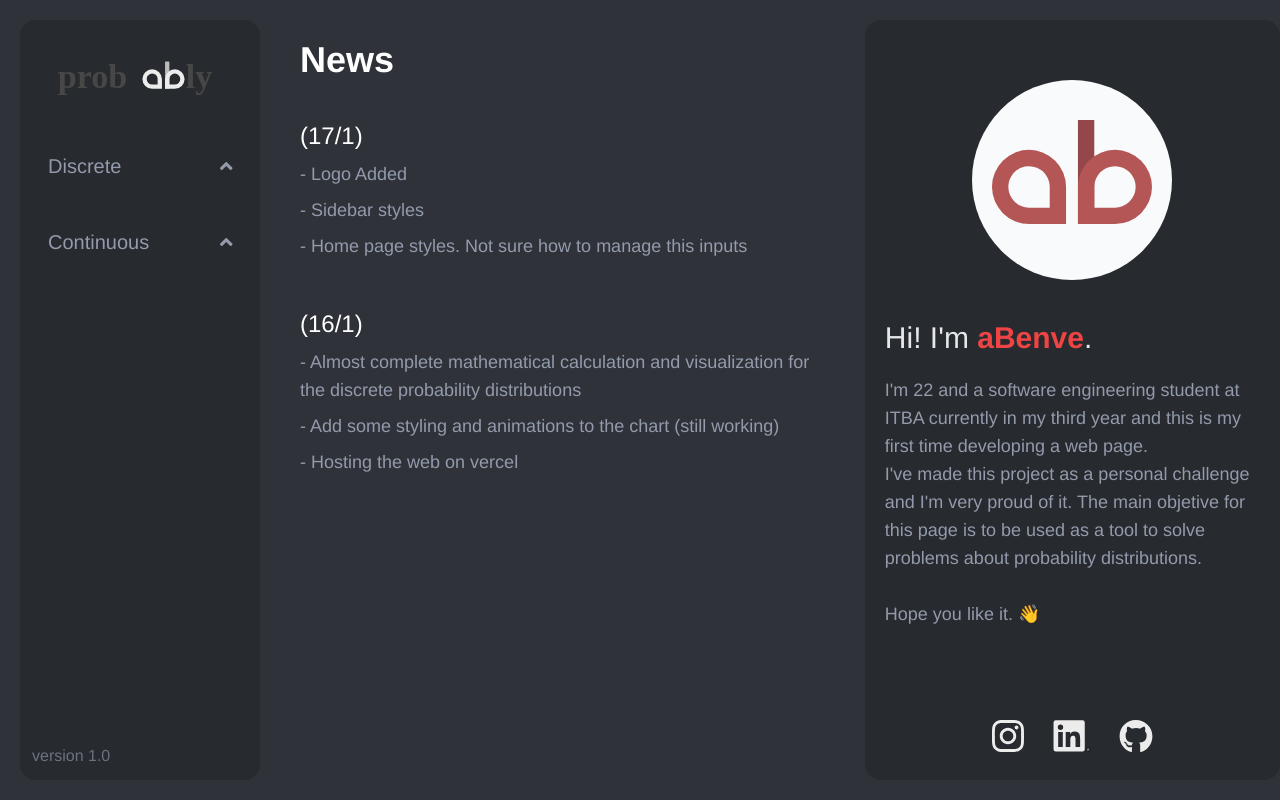
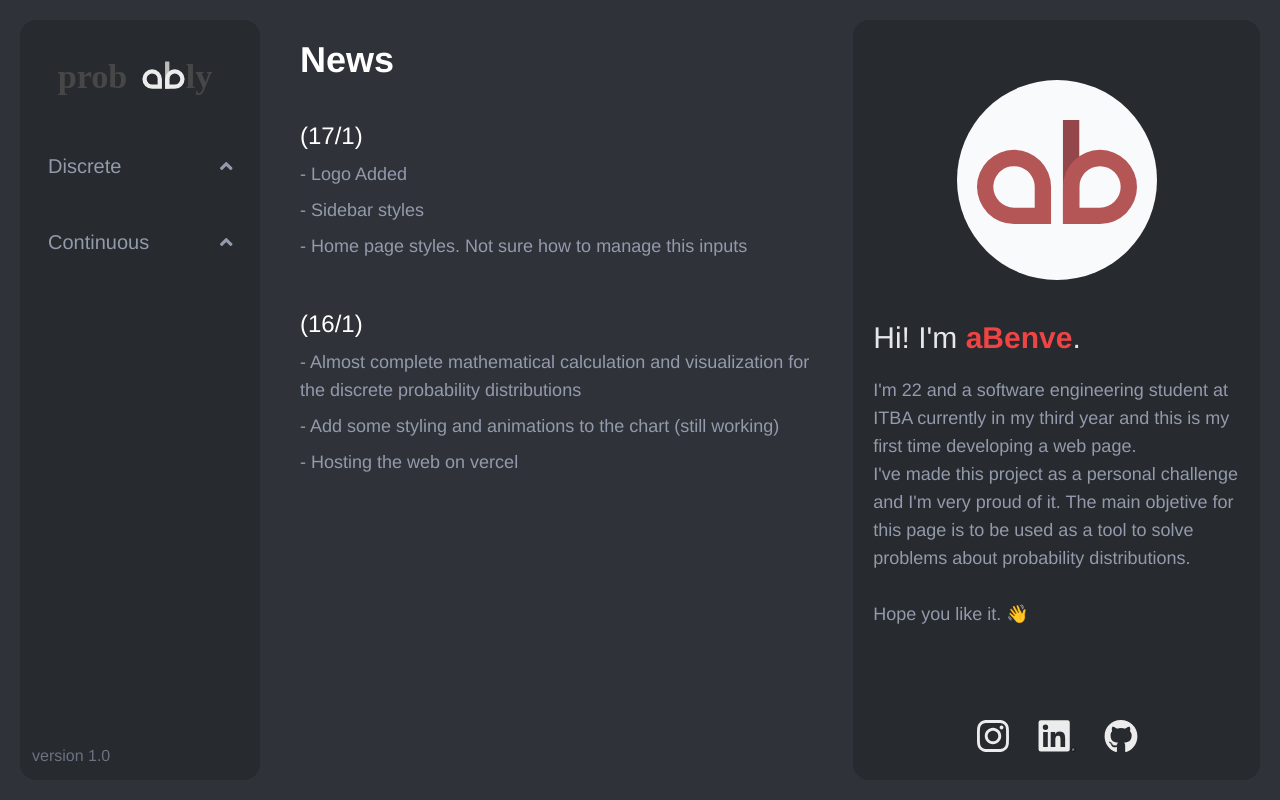
Before and after one commit to aBenve/probably, a Vue app: page / in a window 1280 px wide. Built offline with nearby package versions, Linux system fonts and the light colour scheme.

Commit message:
Little issue with right margin solved.

```diff
--- a/src/views/Home.vue
+++ b/src/views/Home.vue
@@ -1,5 +1,5 @@
 <template>
-  <div class="w-full flex flex-col lg:flex-row">
+  <div class="w-full flex flex-col lg:flex-row pr-5">
     <div class="rounded-2xl p-5 mb-5 lg:mb-0 lg:mr-5 lg:w-11/12 text-2xl flex flex-col " >
       <div class="text-4xl text-white font-bold">
         News
@@ -35,14 +35,14 @@
     </div>
 
 
-    <div class="rounded-2xl graph p-5 lg:w-2/3 mb-10 lg:mb-0 w-full md:w-full">
+    <div class="rounded-2xl graph p-5 lg:w-2/3 mb-10 lg:mb-0 w-full md:w-full ">
 
       <div class="flex-col flex justify-between h-full">
 
       <div class="flex flex-col ">
 
           <div class=" flex justify-center ">
-            <div class="bg-gray-50 rounded-full logo items-center my-10 justify-center flex p-5">
+            <div class="bg-gray-50 rounded-full lg:scale-50 logo items-center my-10 justify-center flex p-5">
               <img src="../assets/original-ab-bg.svg" class="mb-4">
             </div>
           </div>
```
